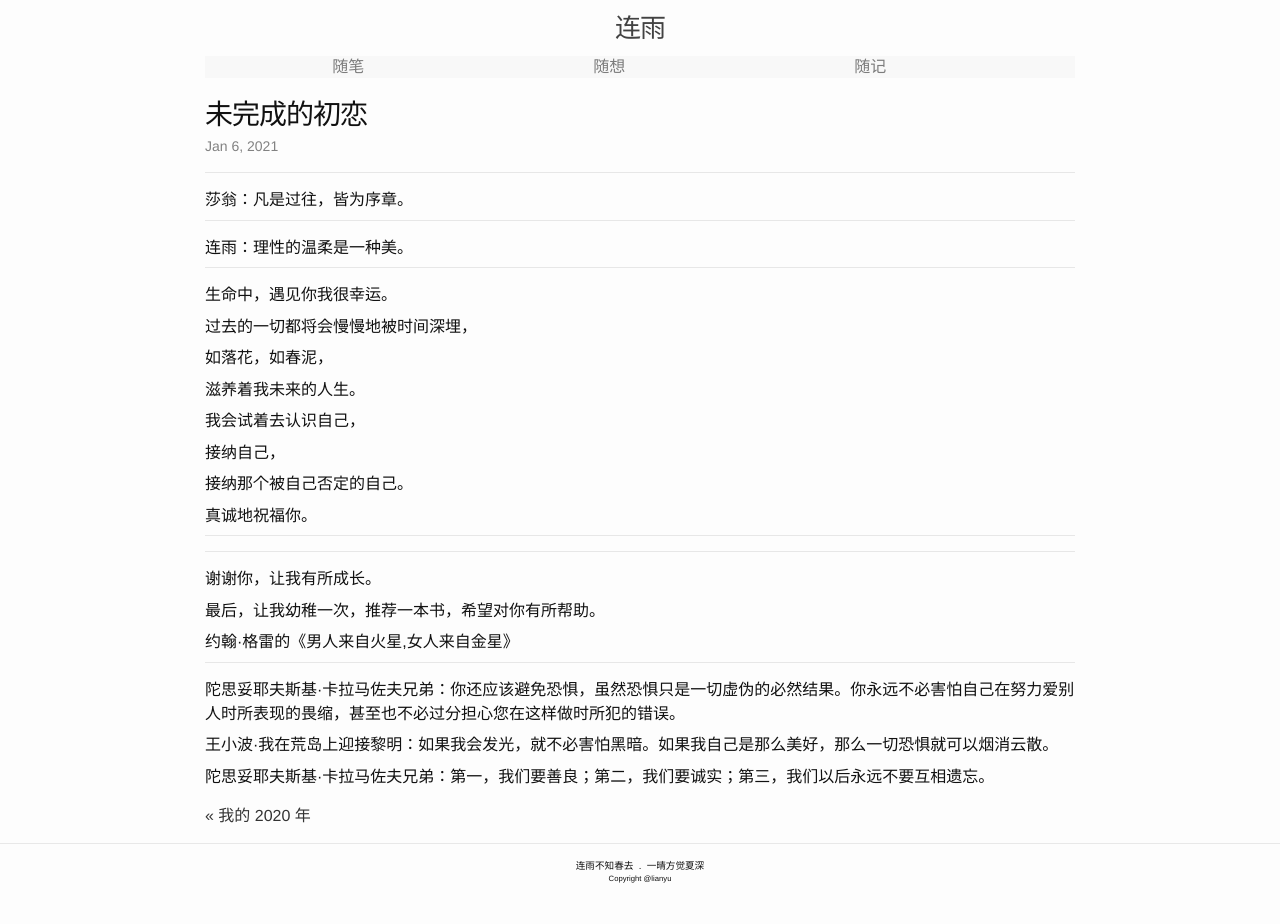
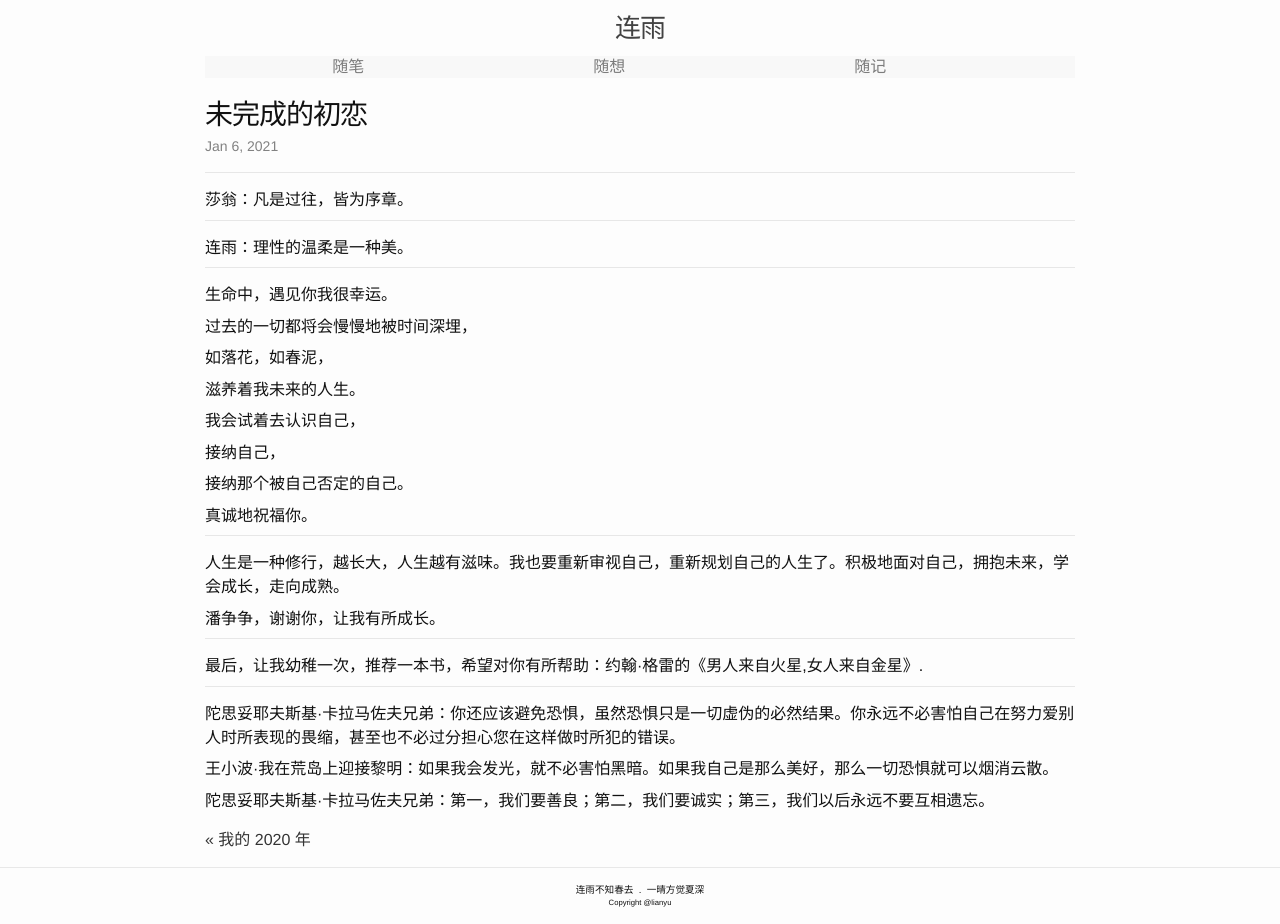
Before and after one commit to lianyu1115/lianyu, a Jekyll site: the page built from _journals/2021-01-06-未完成的初恋.md, in a window 1280 px wide. Built offline with Jekyll 4.4.1, drawn with Linux system fonts in a browser that asks for light colours; before the commit the page ends 900 px from its top, so only the background shows below that.

Commit message:
Update 2021-01-06-未完成的初恋.md

```diff
--- a/_journals/2021-01-06-未完成的初恋.md
+++ b/_journals/2021-01-06-未完成的初恋.md
@@ -33,17 +33,15 @@ tags: ''
 
 - - -
 
-- - -
+人生是一种修行，越长大，人生越有滋味。我也要重新审视自己，重新规划自己的人生了。积极地面对自己，拥抱未来，学会成长，走向成熟。
 
-谢谢你，让我有所成长。
-
-最后，让我幼稚一次，推荐一本书，希望对你有所帮助。
-
-约翰·格雷的《男人来自火星,女人来自金星》
+潘争争，谢谢你，让我有所成长。
 
 - - -
 
+最后，让我幼稚一次，推荐一本书，希望对你有所帮助：约翰·格雷的《男人来自火星,女人来自金星》.
 
+- - -
 
 陀思妥耶夫斯基·卡拉马佐夫兄弟：你还应该避免恐惧，虽然恐惧只是一切虚伪的必然结果。你永远不必害怕自己在努力爱别人时所表现的畏缩，甚至也不必过分担心您在这样做时所犯的错误。
 
```
